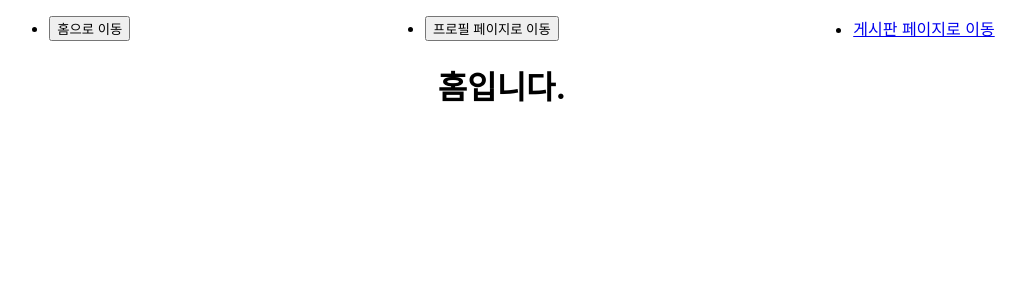
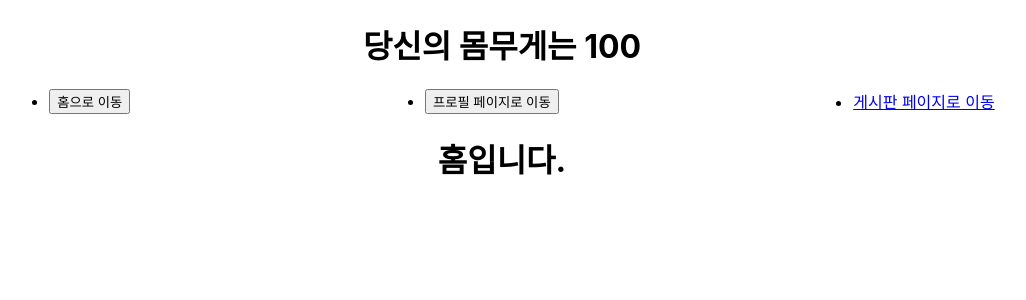
Before and after one commit to Drew-Choi/react-router, a React (Create React App) app: page / in a window 1280 px wide. Shown: the top 300 px of the page, without its empty margins (138-1164 px from the left). Built offline with nearby package versions, Linux system fonts and the light colour scheme.

Commit message:
리덕스 세팅 완료. 초기 사용 완료

```diff
--- a/package.json
+++ b/package.json
@@ -9,8 +9,10 @@
     "nodemon": "^2.0.22",
     "react": "^18.2.0",
     "react-dom": "^18.2.0",
+    "react-redux": "^8.0.5",
     "react-router-dom": "^6.10.0",
     "react-scripts": "5.0.1",
+    "redux": "^4.2.1",
     "web-vitals": "^2.1.4"
   },
   "scripts": {
--- a/src/App.js
+++ b/src/App.js
@@ -6,10 +6,13 @@
 import Home from './components/Home';
 import NotFound from './components/NotFound';
 import Profile from './components/Profile';
+import TestRedux from './components/TestRedux';
 
 function App() {
   return (
     <div className="App">
+      <TestRedux />
+
       {/* 라우터 그려지는 영역 */}
       <Header />
       <Routes>
--- /dev/null
+++ b/src/components/TestRedux.jsx
@@ -0,0 +1,11 @@
+import React from 'react';
+import { useSelector } from 'react-redux';
+
+export default function TestRedux() {
+  const weight = useSelector((state) => state);
+  return (
+    <>
+      <h1>당신의 몸무게는 {weight}</h1>
+    </>
+  );
+}
--- a/src/index.js
+++ b/src/index.js
@@ -4,11 +4,23 @@
 import App from './App';
 import reportWebVitals from './reportWebVitals';
 import { BrowserRouter } from 'react-router-dom';
+import { Provider } from 'react-redux';
+import { createStore } from 'redux';
+
+const weight = 100;
+
+function reducer(state = weight) {
+  return state;
+}
+
+let store = createStore(reducer);
 
 const root = ReactDOM.createRoot(document.getElementById('root'));
 root.render(
   <BrowserRouter>
-    <App />
+    <Provider store={store}>
+      <App />
+    </Provider>
   </BrowserRouter>,
 );
 
```
Also changed, not shown: 1 other file (tests, documents, lock files or other folders).
